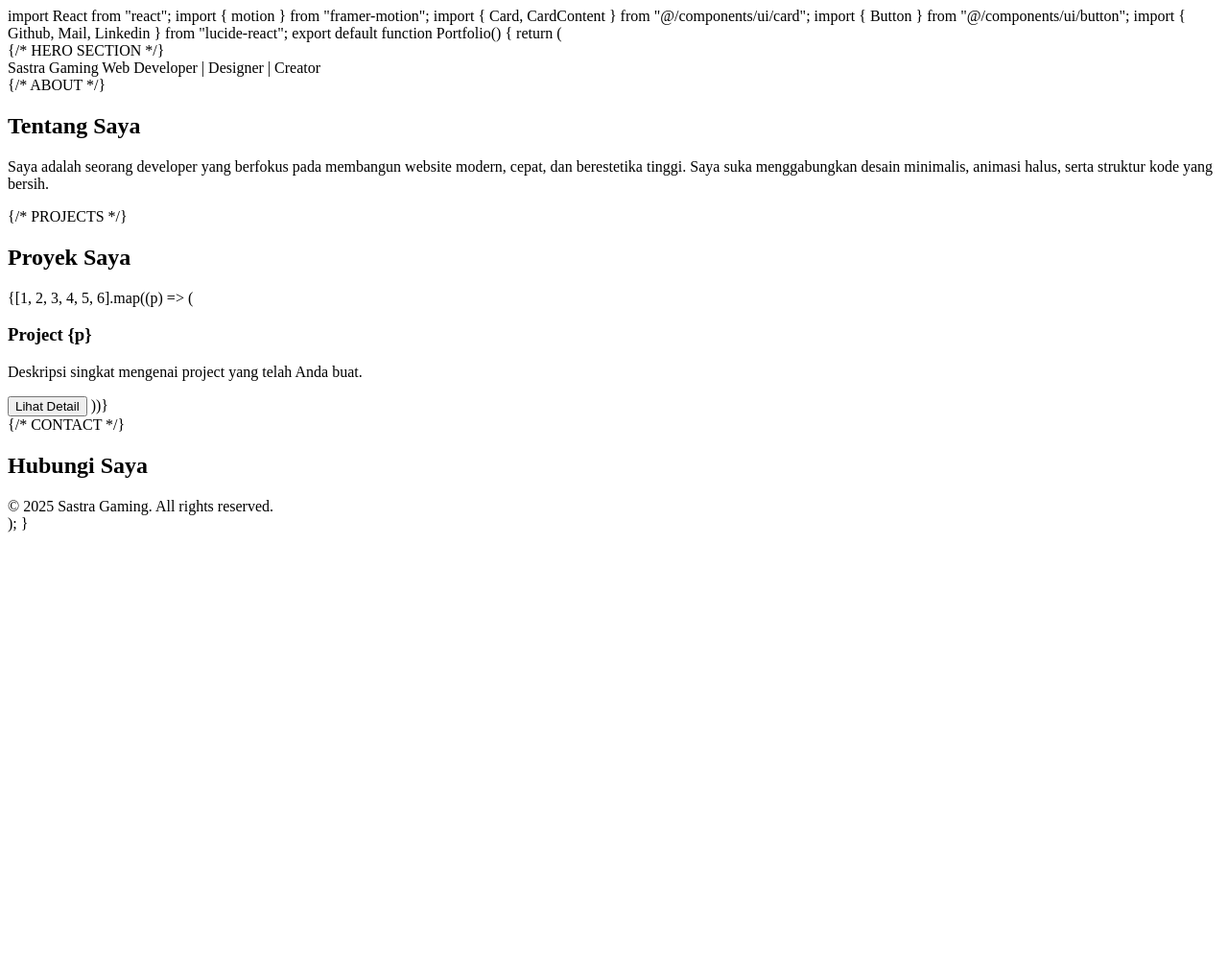
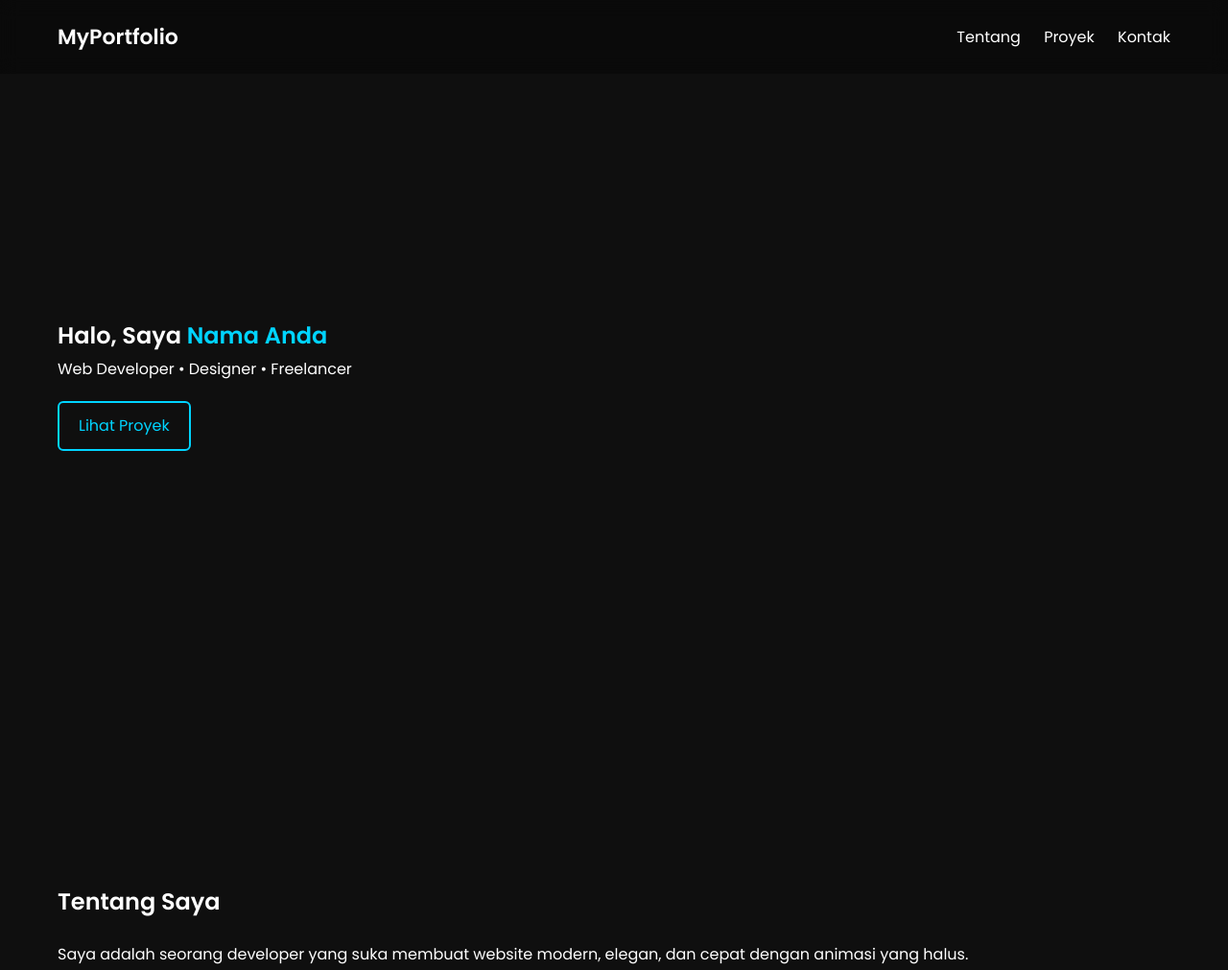
Before and after one commit to sastragaming/sastragaming.github.io, a plain HTML site: page index.html in a window 1280 px wide. Shown: the top 1011 px of the page at 96% size. Before the commit the page ends 800 px from the top, so only its background shows below. Drawn offline with Linux system fonts and the light colour scheme.

Commit message:
Update index.html

```diff
--- a/index.html
+++ b/index.html
@@ -1,79 +1,214 @@
-import React from "react";
-import { motion } from "framer-motion";
-import { Card, CardContent } from "@/components/ui/card";
-import { Button } from "@/components/ui/button";
-import { Github, Mail, Linkedin } from "lucide-react";
+<!DOCTYPE html>
+<html lang="id">
+<head>
+    <meta charset="UTF-8">
+    <meta name="viewport" content="width=device-width, initial-scale=1.0">
+    <title>Portofolio Saya</title>
 
-export default function Portfolio() {
-  return (
-    <div className="min-h-screen bg-gray-950 text-white px-6 py-12">
-      {/* HERO SECTION */}
-      <section className="max-w-4xl mx-auto text-center mb-20">
-        <motion.h1
-          initial={{ opacity: 0, y: -20 }}
-          animate={{ opacity: 1, y: 0 }}
-          transition={{ duration: 0.7 }}
-          className="text-5xl font-bold mb-4"
-        >
-          Sastra Gaming
-        </motion.h1>
-        <motion.p
-          initial={{ opacity: 0 }}
-          animate={{ opacity: 1 }}
-          transition={{ delay: 0.3, duration: 0.7 }}
-          className="text-lg text-gray-300"
-        >
-          Web Developer | Designer | Creator
-        </motion.p>
+    <!-- FONT -->
+    <style>
+        @import url('https://fonts.googleapis.com/css2?family=Poppins:wght@300;400;600&display=swap');
+
+        * {
+            margin: 0;
+            padding: 0;
+            box-sizing: border-box;
+        }
+
+        body {
+            font-family: 'Poppins', sans-serif;
+            background: #0f0f0f;
+            color: white;
+            line-height: 1.7;
+        }
+
+        /* HEADER */
+        header {
+            position: fixed;
+            width: 100%;
+            top: 0;
+            padding: 20px 60px;
+            display: flex;
+            justify-content: space-between;
+            align-items: center;
+            background: rgba(0,0,0,0.3);
+            backdrop-filter: blur(10px);
+            z-index: 100;
+        }
+
+        .logo {
+            font-size: 22px;
+            font-weight: 600;
+        }
+
+        header a {
+            margin-left: 20px;
+            color: white;
+            text-decoration: none;
+            transition: 0.3s;
+        }
+
+        header a:hover {
+            color: #00d4ff;
+        }
+
+        /* HERO */
+        .hero {
+            height: 100vh;
+            display: flex;
+            flex-direction: column;
+            justify-content: center;
+            padding-left: 60px;
+        }
+
+        .highlight {
+            color: #00d4ff;
+        }
+
+        .btn {
+            margin-top: 20px;
+            padding: 10px 20px;
+            border: 2px solid #00d4ff;
+            color: #00d4ff;
+            text-decoration: none;
+            width: fit-content;
+            border-radius: 6px;
+            transition: 0.3s;
+        }
+
+        .btn:hover {
+            background: #00d4ff;
+            color: black;
+        }
+
+        /* SECTIONS */
+        section {
+            padding: 120px 60px;
+        }
+
+        h2 {
+            margin-bottom: 20px;
+        }
+
+        /* PROJECT GRID */
+        .project-grid {
+            display: grid;
+            grid-template-columns: repeat(auto-fit, minmax(260px, 1fr));
+            gap: 20px;
+        }
+
+        .project-card {
+            background: #1a1a1a;
+            padding: 20px;
+            border-radius: 10px;
+            transition: 0.3s;
+        }
+
+        .project-card:hover {
+            transform: translateY(-5px);
+            background: #222;
+        }
+
+        /* ANIMATIONS */
+        .fade-in {
+            animation: fadeIn 1.5s ease forwards;
+        }
+
+        .slide-up {
+            animation: slideUp 1.5s ease forwards;
+        }
+
+        .fade-in-section {
+            opacity: 0;
+            transform: translateY(30px);
+            transition: all 1s ease;
+        }
+
+        .fade-in-section.visible {
+            opacity: 1;
+            transform: translateY(0);
+        }
+
+        /* KEYFRAMES */
+        @keyframes fadeIn {
+            from { opacity: 0; }
+            to   { opacity: 1; }
+        }
+
+        @keyframes slideUp {
+            from { opacity: 0; transform: translateY(20px); }
+            to   { opacity: 1; transform: translateY(0); }
+        }
+    </style>
+</head>
+<body>
+
+    <!-- HEADER -->
+    <header>
+        <div class="logo">MyPortfolio</div>
+        <nav>
+            <a href="#about">Tentang</a>
+            <a href="#projects">Proyek</a>
+            <a href="#contact">Kontak</a>
+        </nav>
+    </header>
+
+    <!-- HERO SECTION -->
+    <section class="hero">
+        <h1 class="fade-in">Halo, Saya <span class="highlight">Nama Anda</span></h1>
+        <p class="slide-up">Web Developer • Designer • Freelancer</p>
+        <a href="#projects" class="btn slide-up">Lihat Proyek</a>
     </section>
 
-      {/* ABOUT */}
-      <section className="max-w-4xl mx-auto mb-20">
-        <Card className="bg-gray-900 border-gray-800 shadow-xl rounded-2xl">
-          <CardContent className="p-8">
-            <h2 className="text-3xl font-semibold mb-4">Tentang Saya</h2>
-            <p className="text-gray-300 leading-relaxed">
-              Saya adalah seorang developer yang berfokus pada membangun website modern,
-              cepat, dan berestetika tinggi. Saya suka menggabungkan desain minimalis,
-              animasi halus, serta struktur kode yang bersih.
+    <!-- ABOUT SECTION -->
+    <section id="about" class="about fade-in-section">
+        <h2>Tentang Saya</h2>
+        <p>
+            Saya adalah seorang developer yang suka membuat website modern, elegan, dan cepat dengan animasi yang halus.
         </p>
-          </CardContent>
-        </Card>
     </section>
 
-      {/* PROJECTS */}
-      <section className="max-w-5xl mx-auto mb-20">
-        <h2 className="text-3xl font-semibold mb-8 text-center">Proyek Saya</h2>
-        <div className="grid grid-cols-1 md:grid-cols-2 lg:grid-cols-3 gap-6">
-          {[1, 2, 3, 4, 5, 6].map((p) => (
-            <motion.div
-              key={p}
-              whileHover={{ scale: 1.03 }}
-              className="bg-gray-900 p-6 rounded-2xl shadow-lg border border-gray-800"
-            >
-              <h3 className="text-xl font-semibold mb-2">Project {p}</h3>
-              <p className="text-gray-400 mb-4 text-sm">
-                Deskripsi singkat mengenai project yang telah Anda buat.
-              </p>
-              <Button className="w-full">Lihat Detail</Button>
-            </motion.div>
-          ))}
+    <!-- PROJECTS SECTION -->
+    <section id="projects" class="projects fade-in-section">
+        <h2>Proyek Saya</h2>
+        <div class="project-grid">
+            <div class="project-card">
+                <h3>Project 1</h3>
+                <p>Deskripsi singkat mengenai project ini...</p>
+            </div>
+            <div class="project-card">
+                <h3>Project 2</h3>
+                <p>Deskripsi singkat mengenai project ini...</p>
+            </div>
+            <div class="project-card">
+                <h3>Project 3</h3>
+                <p>Deskripsi singkat mengenai project ini...</p>
+            </div>
         </div>
     </section>
 
-      {/* CONTACT */}
-      <section className="max-w-4xl mx-auto text-center mb-10">
-        <h2 className="text-3xl font-semibold mb-6">Hubungi Saya</h2>
-        <div className="flex justify-center gap-6">
-          <a href="#" className="hover:opacity-80"><Github size={28} /></a>
-          <a href="#" className="hover:opacity-80"><Linkedin size={28} /></a>
-          <a href="#" className="hover:opacity-80"><Mail size={28} /></a>
-        </div>
+    <!-- CONTACT -->
+    <section id="contact" class="contact fade-in-section">
+        <h2>Kontak</h2>
+        <p>Email: namaemail@example.com</p>
     </section>
 
-      <footer className="text-center text-gray-500 text-sm mt-10">
-        © 2025 Sastra Gaming. All rights reserved.
-      </footer>
-    </div>
-  );
+    <script>
+        // Fade-in saat discroll
+        const sections = document.querySelectorAll(".fade-in-section");
+
+        function checkVisibility() {
+            sections.forEach(sec => {
+                const rect = sec.getBoundingClientRect();
+                if (rect.top < window.innerHeight - 100) {
+                    sec.classList.add("visible");
                 }
+            });
+        }
+
+        window.addEventListener("scroll", checkVisibility);
+        checkVisibility();
+    </script>
+
+</body>
+</html>
```
Lines whose indentation alone changed are shown as unchanged.
